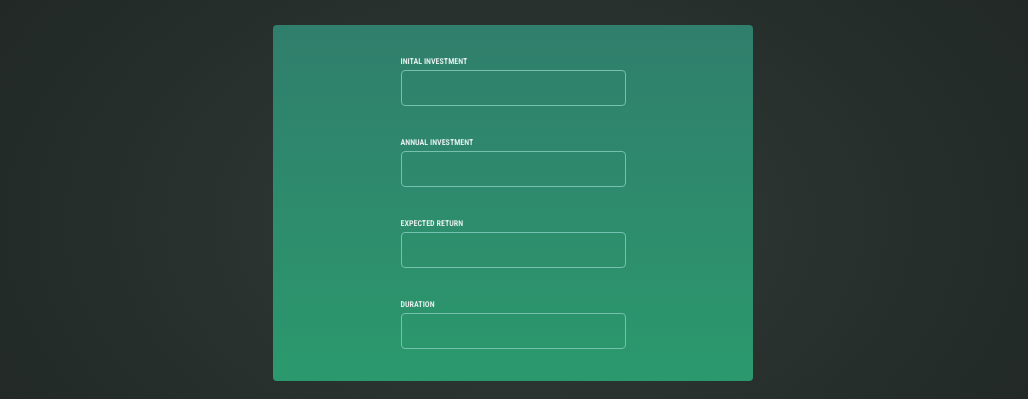
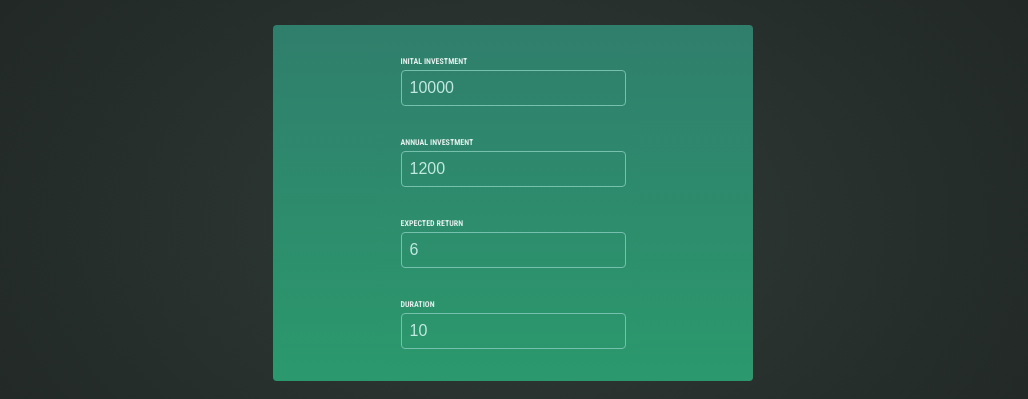
Before and after one commit to Razor25000/Calculateur-d-Investissement-React, a React (Vite) app: page / in a window 1280 px wide. Shown: the part 201-600 px from the top of the page, without its empty margins (127-1155 px from the left). Built offline with nearby package versions, Linux system fonts and the light colour scheme.

Commit message:
Handling Values & Properly Handling Number Values

```diff
--- a/src/components/UserInput.jsx
+++ b/src/components/UserInput.jsx
@@ -1,4 +1,21 @@
+import { useState } from "react";
+
 const UserInput = () => {
+  const [inputs, setInputs] = useState({
+    initialInvestment: 10000,
+    annualInvestment: 1200,
+    expectedReturn: 6,
+    duration: 10,
+  });
+
+  function handleChange (inputIdentifier,newValue) {
+    setInputs(prevInputs => ({
+      ...prevInputs,
+      [inputIdentifier]: newValue,
+    }));
+  }
+
+
   return (
     <section id="user-input">
 
@@ -6,26 +23,26 @@ const UserInput = () => {
       <div className="input-group">
         <p>
           <label htmlFor="initial-investment">Inital Investment</label>
-          <input type="number" id="initial-investment" required />
+          <input type="number" id="initial-investment" value={inputs.initialInvestment} required onChange={(e) => handleChange("initialInvestment", e.target.value)} />
         </p>
       </div>
       <div className="input-group">
         <p>
 
           <label htmlFor="annual-investment">Annual Investment</label>
-          <input type="number" id="annual-investment" required />
+          <input type="number" id="annual-investment" value={inputs.annualInvestment} required onChange={(e) => handleChange("annualInvestment", e.target.value)} />
         </p>
       </div>
       <div className="input-group">
         <p>
           <label htmlFor="expected-return">Expected Return</label>
-          <input type="number" id="expected-return" required />
+          <input type="number" id="expected-return" value={inputs.expectedReturn} required onChange={(e) => handleChange("expectedReturn", e.target.value)} />
         </p>
       </div>
       <div className="input-group">
         <p>
           <label htmlFor="duration">Duration</label>
-          <input type="number" id="duration" required />
+          <input type="number" id="duration" value={inputs.duration} required onChange={(e) => handleChange("duration", e.target.value)} />
         </p>
       </div>
     </section>
```
